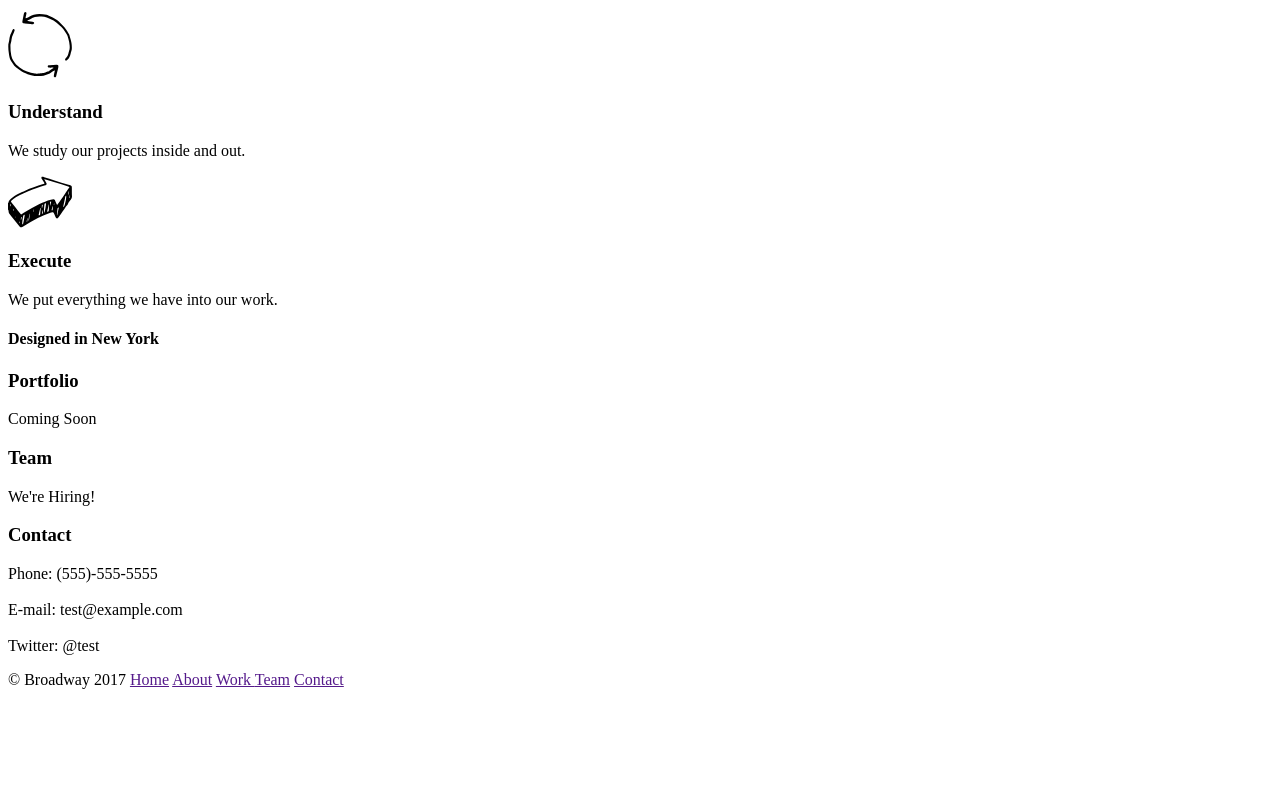
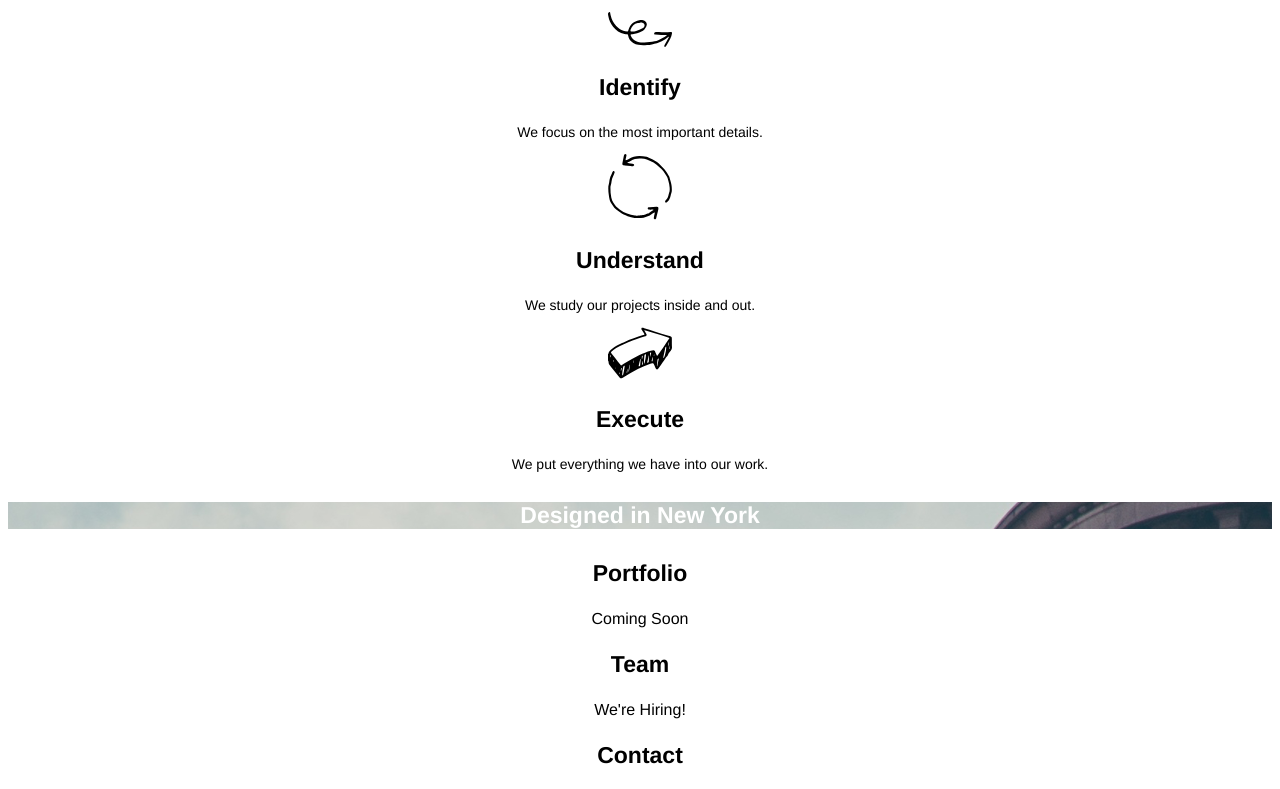
Before and after one commit to JayLub/flexbox-example, a plain HTML site: page index.html in a window 1280 px wide. Shown: the part 357-1146 px from the top of the page. Before the commit the page ends 1062 px from the top, so only its background shows below. Drawn offline with Linux system fonts and the light colour scheme; the site is published under a folder, as on GitHub Pages, so addresses that start at the root find nothing.

Commit message:
Agggghhhhh CSS.

```diff
--- a/index.html
+++ b/index.html
@@ -3,7 +3,7 @@
 	<head>
     <meta charset="utf-8">
 	<title></title>
-  	<link href="/Resources/CSS/style.CSS" rel="stylesheet" type="text/css">
+  	<link href="Resources/CSS/style.CSS" rel="stylesheet" type="text/css">
   </head>
 
 	<body>
```
